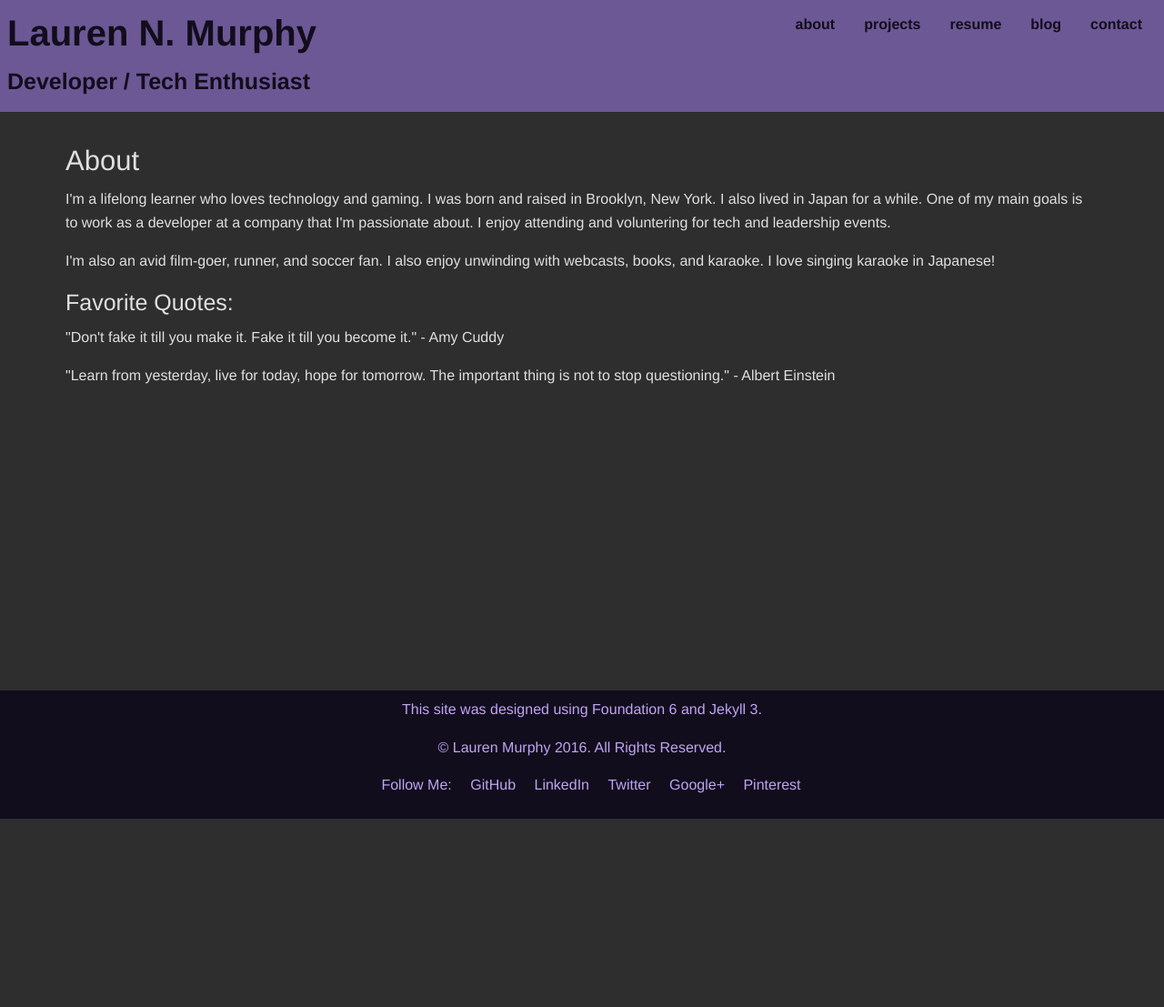
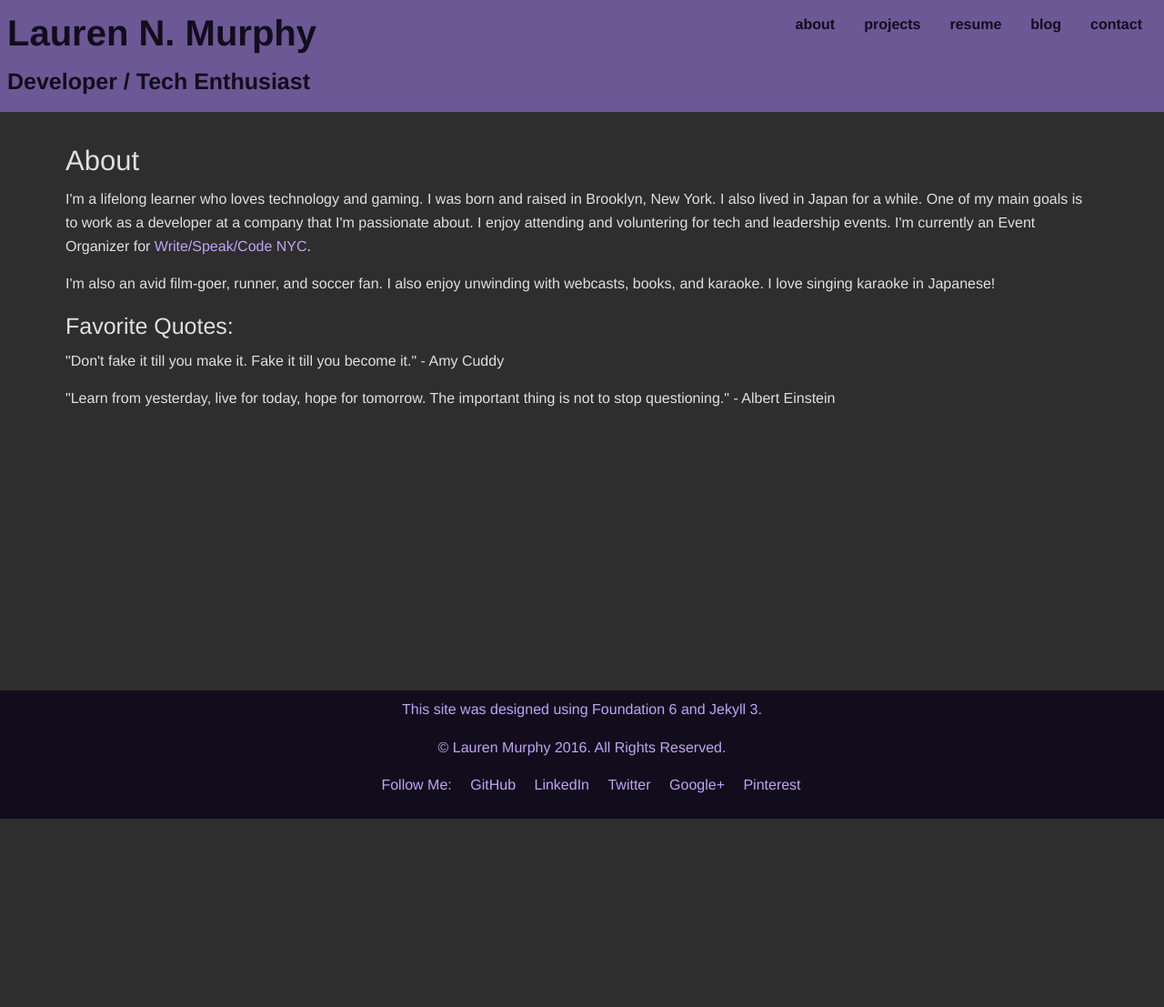
Before and after one commit to laurennor/laurennor.github.io, a Jekyll site: the page built from about.html, in a window 1280 px wide. Shown: the whole page at 91% size. Built offline with Jekyll 4.4.1, drawn with Linux system fonts in a browser that asks for light colours; before the commit the page ends 1081 px from its top, so only the background shows below that.

Commit message:
update about

```diff
--- a/about.html
+++ b/about.html
@@ -6,7 +6,7 @@ title: Lauren Murphy | About
     <div id="container">
       <h3>About</h3>
       <section id="about">
-          <p>I'm a lifelong learner who loves technology and gaming. I was born and raised in Brooklyn, New York. I also lived in Japan for a while. One of my main goals is to work as a developer at a company that I'm passionate about. I enjoy attending and voluntering for tech and leadership events.</p>
+          <p>I'm a lifelong learner who loves technology and gaming. I was born and raised in Brooklyn, New York. I also lived in Japan for a while. One of my main goals is to work as a developer at a company that I'm passionate about. I enjoy attending and voluntering for tech and leadership events. I'm currently an Event Organizer for <a href="http://www.meetup.com/Write-Speak-Code-NYC/">Write/Speak/Code NYC</a>.</p>
           <p>I'm also an avid film-goer, runner, and soccer fan. I also enjoy unwinding with webcasts, books, and karaoke. I love singing karaoke in Japanese!</p>
           <h4>Favorite Quotes:</h4>
           <p>"Don't fake it till you make it. Fake it till you become it." - Amy Cuddy</p>
--- a/projects/index.html
+++ b/projects/index.html
@@ -7,7 +7,7 @@ title: Lauren Murphy | Projects
     <section id="projects">
       <h3>Projects</h3>
         <h5>Android Projects:</h5>
-          <p>Please check out some of my Android projects<a href="https://github.com/laurennor/android-projects">here</a>.</p>
+          <p>Please check out some of my Android projects <a href="https://github.com/laurennor/android-projects">here</a>.</p>
     </section>
   </div>
 </main>
```
